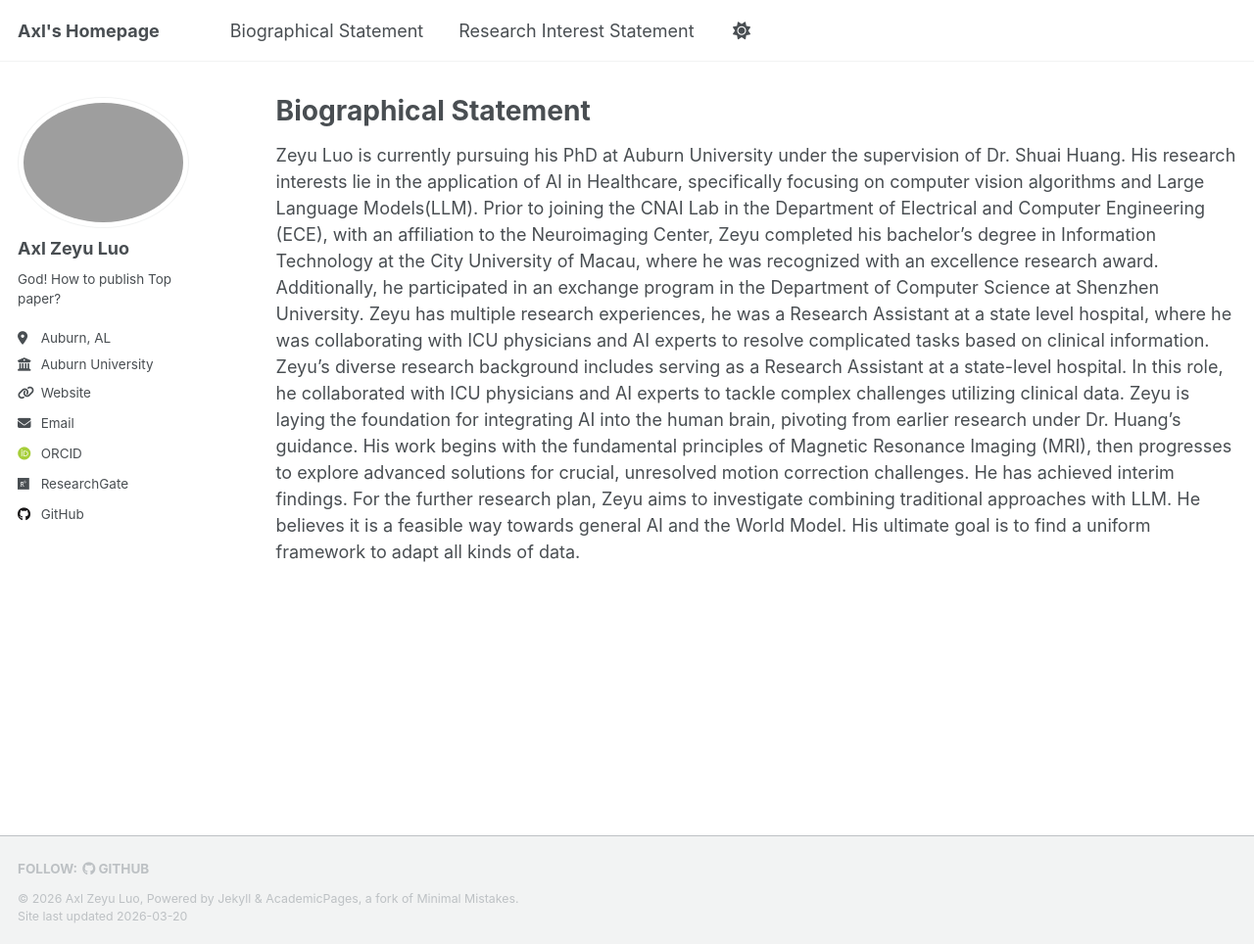
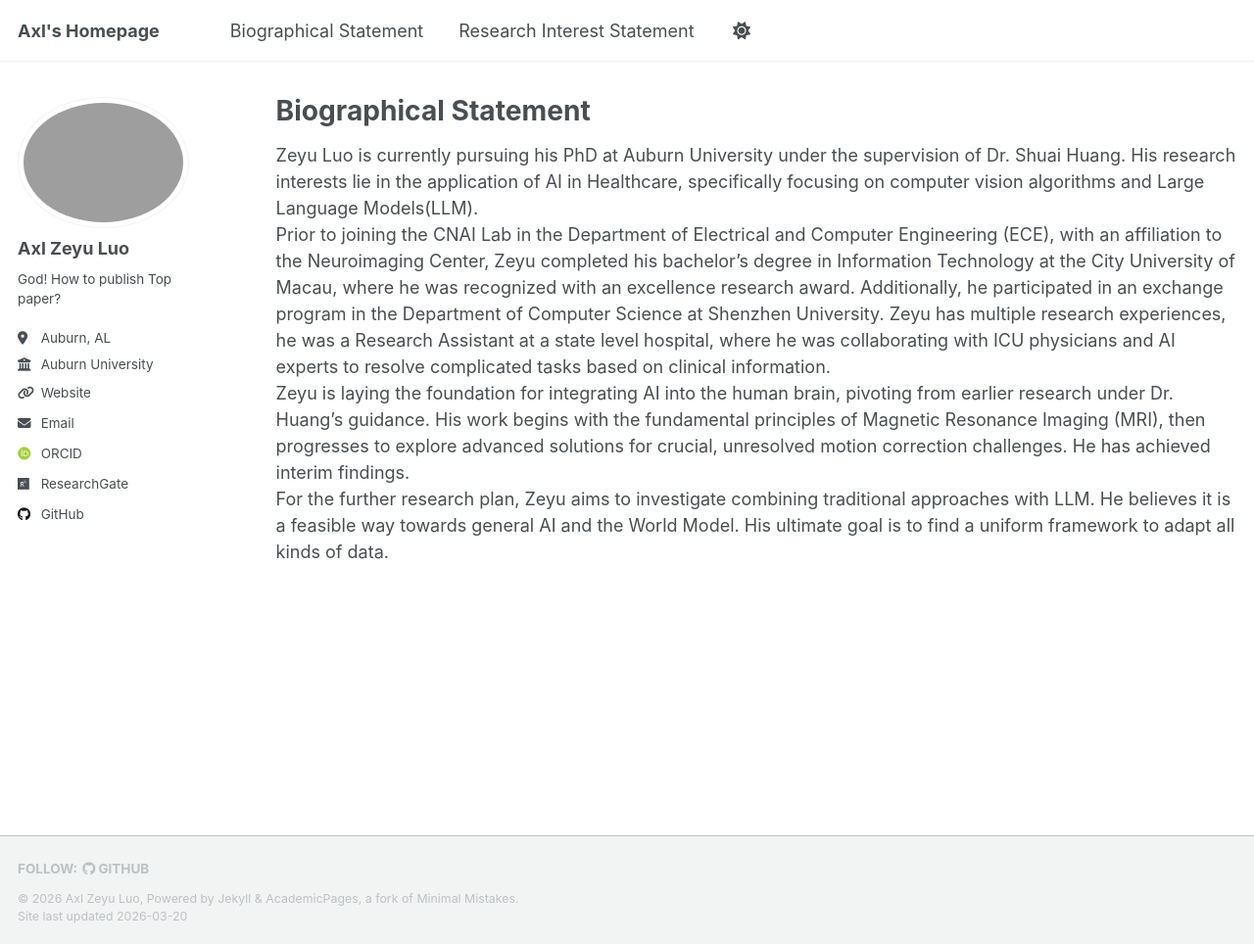
Before and after one commit to HyperPolyX/hyperpolyx.github.io, a Jekyll site: the page built from _pages/intl1830BS.md, in a window 1280 px wide and 964 px high. Shown: the whole window at 98% size. Built offline with Jekyll 4.4.1, drawn with Linux system fonts in a browser that asks for light colours; some web fonts are replaced; a script that is not in the unit is left out.

Commit message:
Update intl1830BS.md

```diff
--- a/_pages/intl1830BS.md
+++ b/_pages/intl1830BS.md
@@ -8,6 +8,7 @@ author_profile: true
 Zeyu Luo is currently pursuing his PhD at Auburn University under the supervision of Dr. Shuai
 Huang. His research interests lie in the application of AI in Healthcare, specifically focusing on
 computer vision algorithms and Large Language Models(LLM).
+<br>
 Prior to joining the CNAI Lab in the Department of Electrical and Computer Engineering (ECE),
 with an affiliation to the Neuroimaging Center, Zeyu completed his bachelor's degree in
 Information Technology at the City University of Macau, where he was recognized with an
@@ -15,13 +16,12 @@ excellence research award. Additionally, he participated in an exchange program
 Department of Computer Science at Shenzhen University. Zeyu has multiple research
 experiences, he was a Research Assistant at a state level hospital, where he was collaborating
 with ICU physicians and AI experts to resolve complicated tasks based on clinical information.
-Zeyu's diverse research background includes serving as a Research Assistant at a state-level
-hospital. In this role, he collaborated with ICU physicians and AI experts to tackle complex
-challenges utilizing clinical data.
+<br>
 Zeyu is laying the foundation for integrating AI into the human brain, pivoting from earlier
 research under Dr. Huang's guidance. His work begins with the fundamental principles of
 Magnetic Resonance Imaging (MRI), then progresses to explore advanced solutions for crucial,
 unresolved motion correction challenges. He has achieved interim findings.
+<br>
 For the further research plan, Zeyu aims to investigate combining traditional approaches with
 LLM. He believes it is a feasible way towards general AI and the World Model. His ultimate
 goal is to find a uniform framework to adapt all kinds of data.
```
